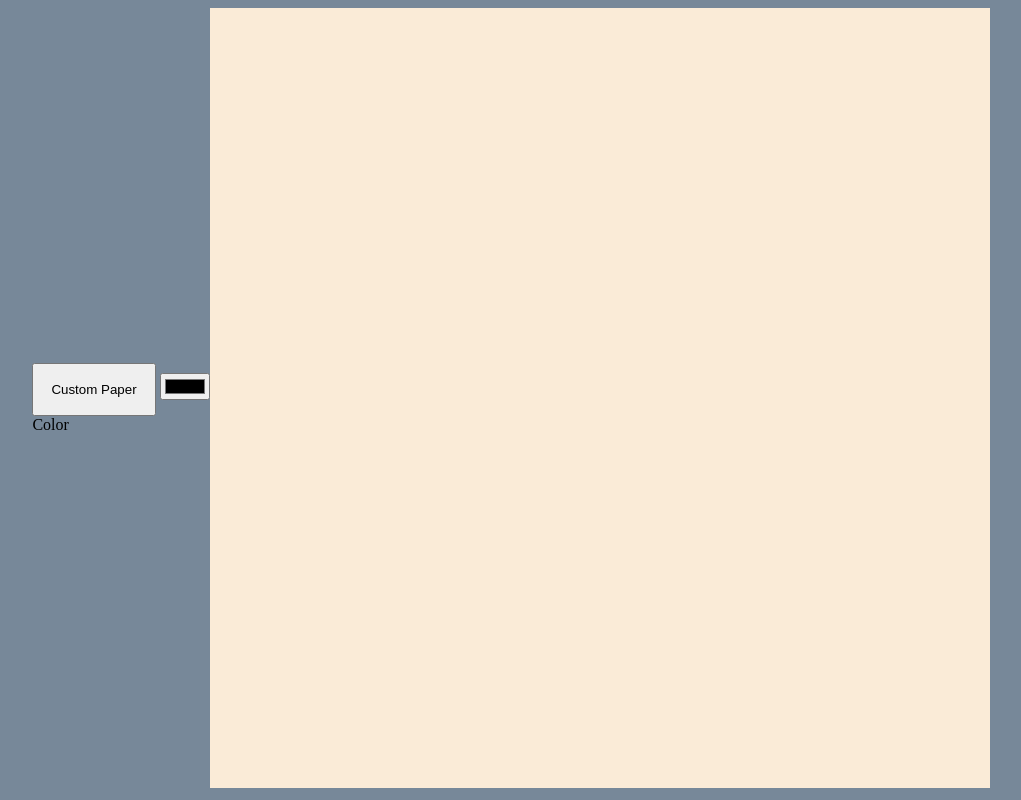
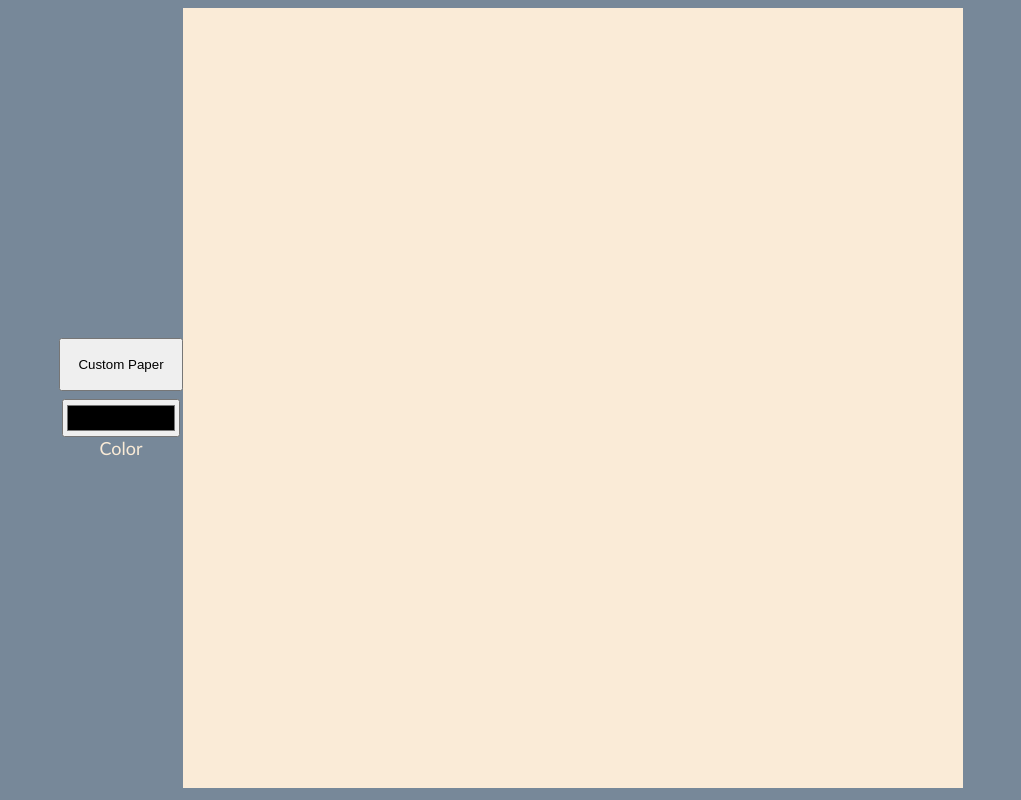
Before and after one commit to naratip69/Etch-a-sketch, a plain HTML site: page index.html in a window 1280 px wide. Shown: the whole page, without its empty margins (129-1150 px from the left). Drawn offline with Linux system fonts and the light colour scheme.

Commit message:
make color picker size and align properly

```diff
--- a/index.html
+++ b/index.html
@@ -12,7 +12,7 @@
     <div id="ui">
         <button id="btn">Custom Paper</button>
         <input type="color" id = "color" value="#000">
-        <div>Color</div>
+        <div id="txt">Color</div>
     </div>
     <div id="container"></div>
 
--- a/style.css
+++ b/style.css
@@ -3,6 +3,7 @@ body{
     display: flex;
     justify-content: center;
     align-items: center;
+    font-family: 'Gill Sans', 'Gill Sans MT', Calibri, 'Trebuchet MS', sans-serif;
 }
 
 #container{
@@ -26,3 +27,19 @@ body{
     align-self: flex-start;
     padding: 17px;
 }
+
+#ui{
+    display: flex;
+    flex-direction: column;
+    align-items: center;
+}
+
+#color{
+    width: 118px;
+    height: 38px;
+    margin-top: 8px;
+}
+#txt{
+    font-size: 18px;
+    color: antiquewhite;
+}
```
